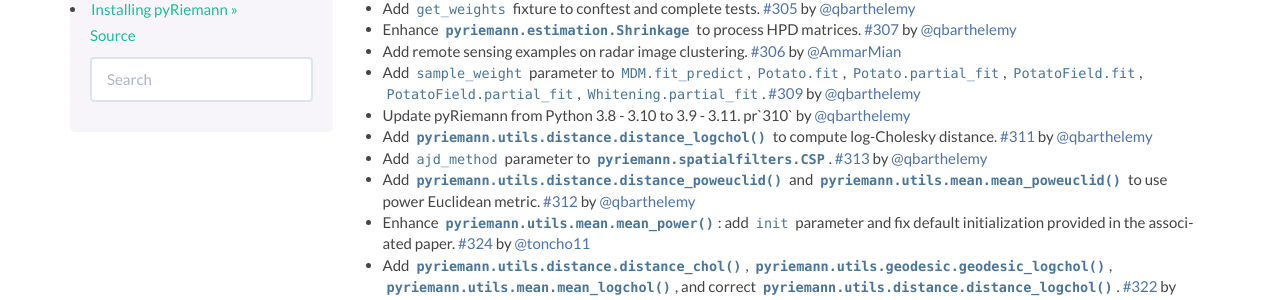
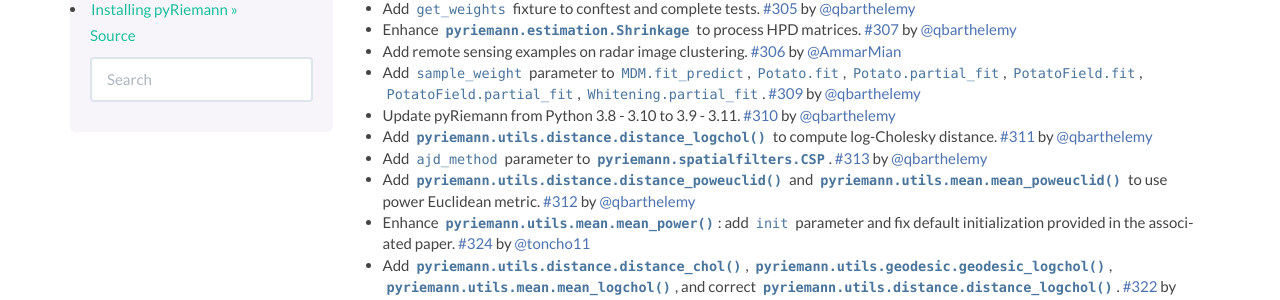
Before and after one commit to pyRiemann/pyRiemann, a Sphinx documentation site: the page built from doc/whatsnew.rst, in a window 1280 px wide and 900 px high. Shown: the part 432-732 px from the top of the window. Built offline with Sphinx 7.4.7, drawn with Linux system fonts in a browser that asks for light colours; pages that are not in the unit, such as notebooks, are missing from menus.

Commit message:
correct whastnew

```diff
--- a/doc/whatsnew.rst
+++ b/doc/whatsnew.rst
@@ -31,7 +31,7 @@ v0.7 (October 2024)
 - Add ``sample_weight`` parameter to ``MDM.fit_predict``, ``Potato.fit``, ``Potato.partial_fit``,
   ``PotatoField.fit``, ``PotatoField.partial_fit``, ``Whitening.partial_fit``. :pr:`309` by :user:`qbarthelemy`
 
-- Update pyRiemann from Python 3.8 - 3.10 to 3.9 - 3.11. pr`310` by :user:`qbarthelemy`
+- Update pyRiemann from Python 3.8 - 3.10 to 3.9 - 3.11. :pr:`310` by :user:`qbarthelemy`
 
 - Add :func:`pyriemann.utils.distance.distance_logchol` to compute log-Cholesky distance. :pr:`311` by :user:`qbarthelemy`
 
```
